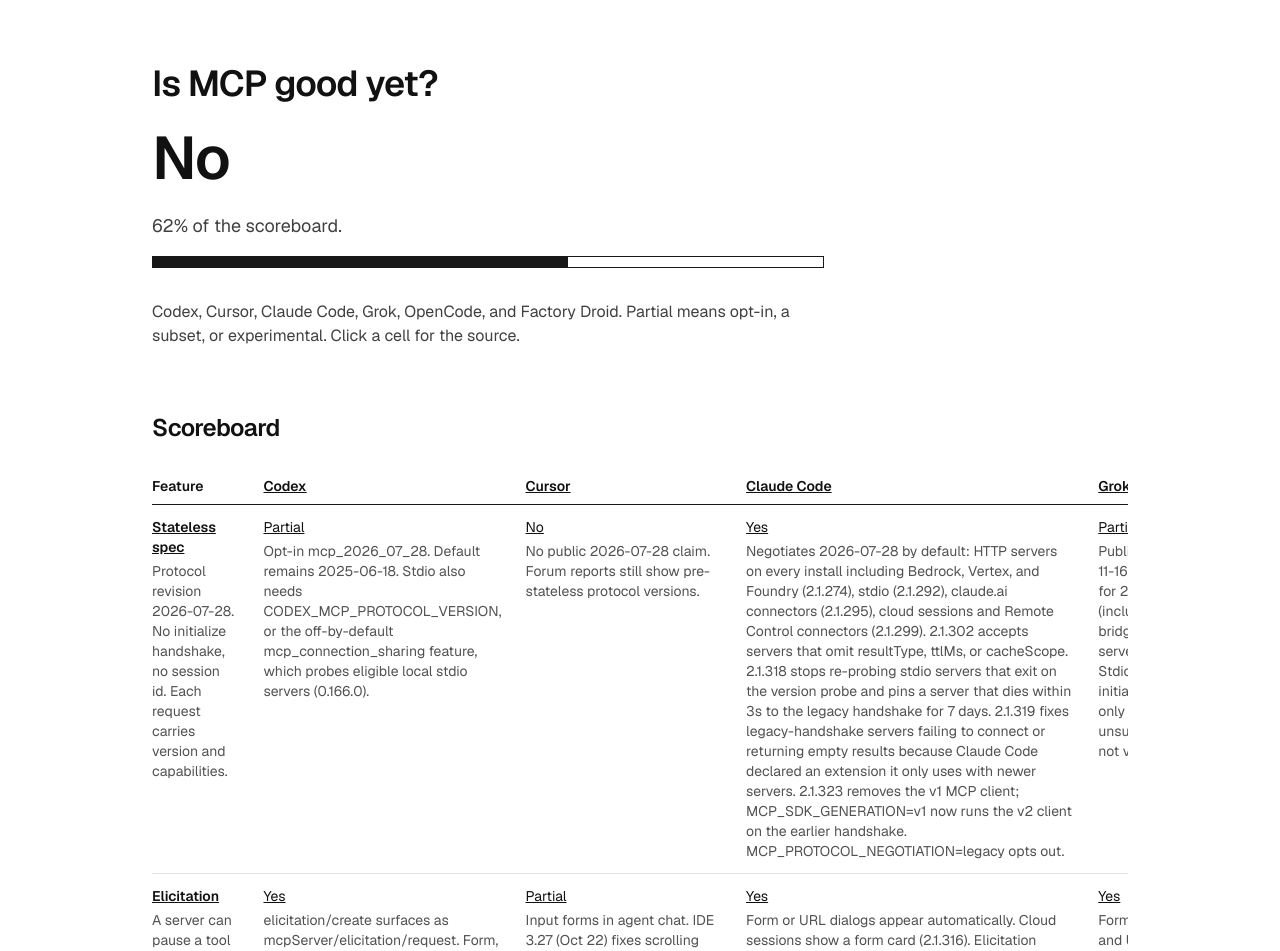
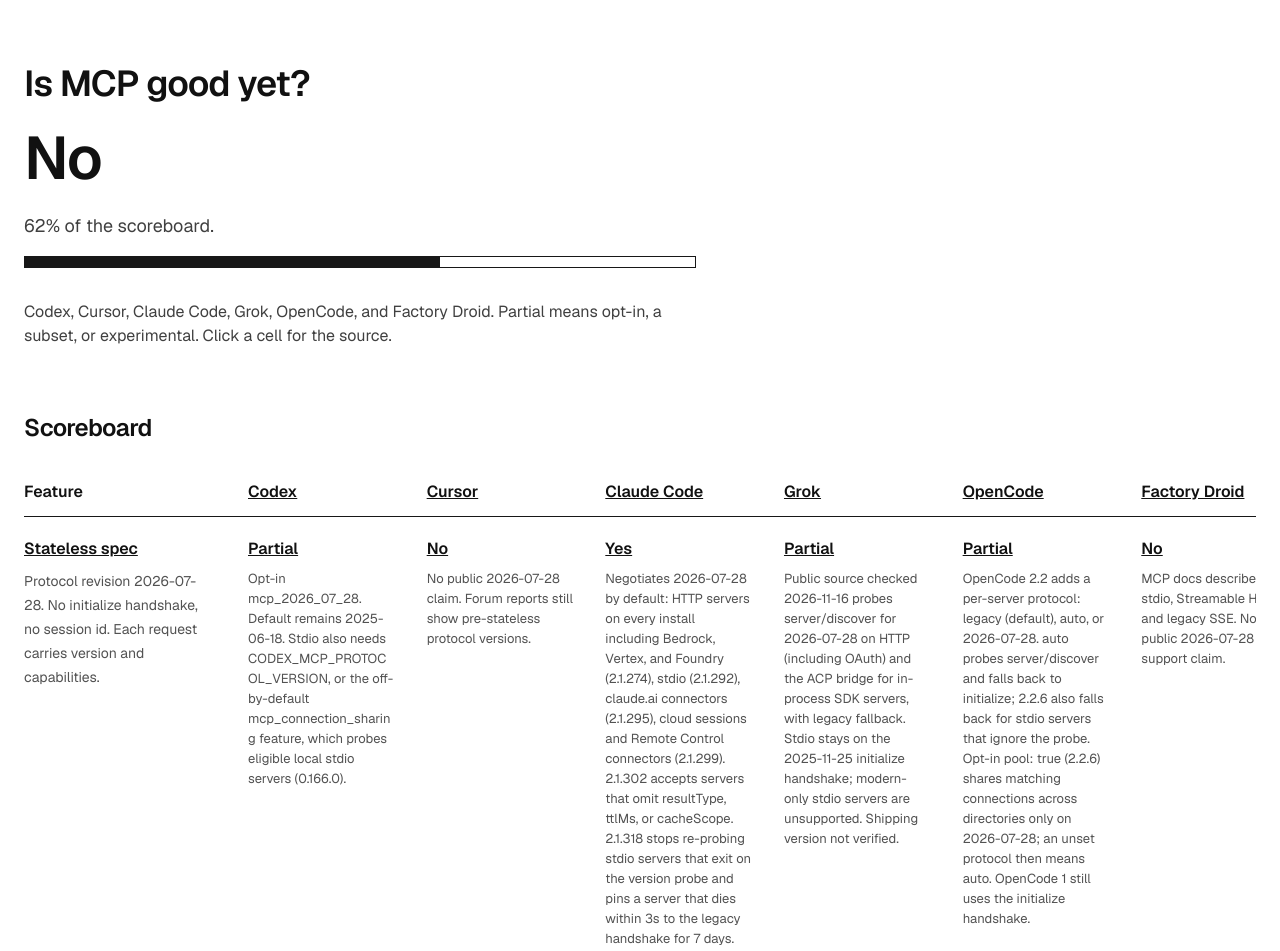
Before and after one commit to neon-solutions/ismcpgoodyet, a Next.js app: page / in a window 1280 px wide. Shown: the top 951 px of the page. Built offline with nearby package versions, Linux system fonts and the light colour scheme.

Commit message:
fix: widen the scoreboard and separate status from notes

```diff
--- a/app/page.tsx
+++ b/app/page.tsx
@@ -21,7 +21,7 @@ export default function Home() {
   const barWidth = `${Math.round(site.score.ratio * 100)}%`;
 
   return (
-    <div className="mx-auto max-w-5xl px-6 py-16">
+    <div className="mx-auto max-w-screen-2xl px-6 py-16">
       <header className="max-w-2xl">
         <h1 className="text-4xl font-semibold tracking-tight">
           Is MCP good yet?
@@ -48,16 +48,22 @@ export default function Home() {
       <section className="mt-16">
         <h2 className="text-2xl font-semibold tracking-tight">Scoreboard</h2>
         <div className="mt-6 overflow-x-auto">
-          <table className="w-full min-w-[40rem] border-collapse text-left text-sm">
+          <table className="w-full min-w-[80rem] table-fixed border-collapse text-left">
+            <colgroup>
+              <col className="w-36 sm:w-52" />
+              {site.clients.map((client) => (
+                <col key={client.id} />
+              ))}
+            </colgroup>
             <thead>
               <tr>
-                <th className="border-b border-neutral-900 py-2 pr-4 font-semibold">
+                <th className="sticky left-0 z-10 border-b border-neutral-900 bg-white py-3 pr-4 font-semibold sm:pr-6">
                   Feature
                 </th>
                 {site.clients.map((client) => (
                   <th
                     key={client.id}
-                    className="border-b border-neutral-900 py-2 px-3 font-semibold"
+                    className="border-b border-neutral-900 py-3 px-4 font-semibold"
                   >
                     <a href={client.docsUrl} className="underline">
                       {client.name}
@@ -69,7 +75,7 @@ export default function Home() {
             <tbody>
               {site.features.map((feature) => (
                 <tr key={feature.id}>
-                  <th className="border-b border-neutral-200 py-3 pr-4 align-top font-semibold">
+                  <th className="sticky left-0 z-10 border-b border-neutral-200 bg-white py-5 pr-4 align-top sm:pr-6 font-semibold">
                     {feature.specUrl ? (
                       <a href={feature.specUrl} className="underline">
                         {feature.name}
@@ -77,7 +83,7 @@ export default function Home() {
                     ) : (
                       feature.name
                     )}
-                    <p className="mt-1 font-normal text-neutral-600">
+                    <p className="mt-2 text-sm leading-6 font-normal text-neutral-600">
                       {feature.summary}
                     </p>
                   </th>
@@ -87,8 +93,9 @@ export default function Home() {
                     return (
                       <td
                         key={client.id}
-                        className="border-b border-neutral-200 py-3 px-3 align-top"
+                        className="border-b border-neutral-200 py-5 px-4 align-top"
                       >
+                        <p className="font-semibold">
                           {cell.evidenceUrl ? (
                             <a href={cell.evidenceUrl} className="underline">
                               {label}
@@ -96,8 +103,11 @@ export default function Home() {
                           ) : (
                             label
                           )}
+                        </p>
                         {cell.notes ? (
-                          <p className="mt-1 text-neutral-600">{cell.notes}</p>
+                          <p className="mt-2 text-[13px] leading-5 break-words text-neutral-600">
+                            {cell.notes}
+                          </p>
                         ) : null}
                       </td>
                     );
```
Lines whose indentation alone changed are shown as unchanged.
